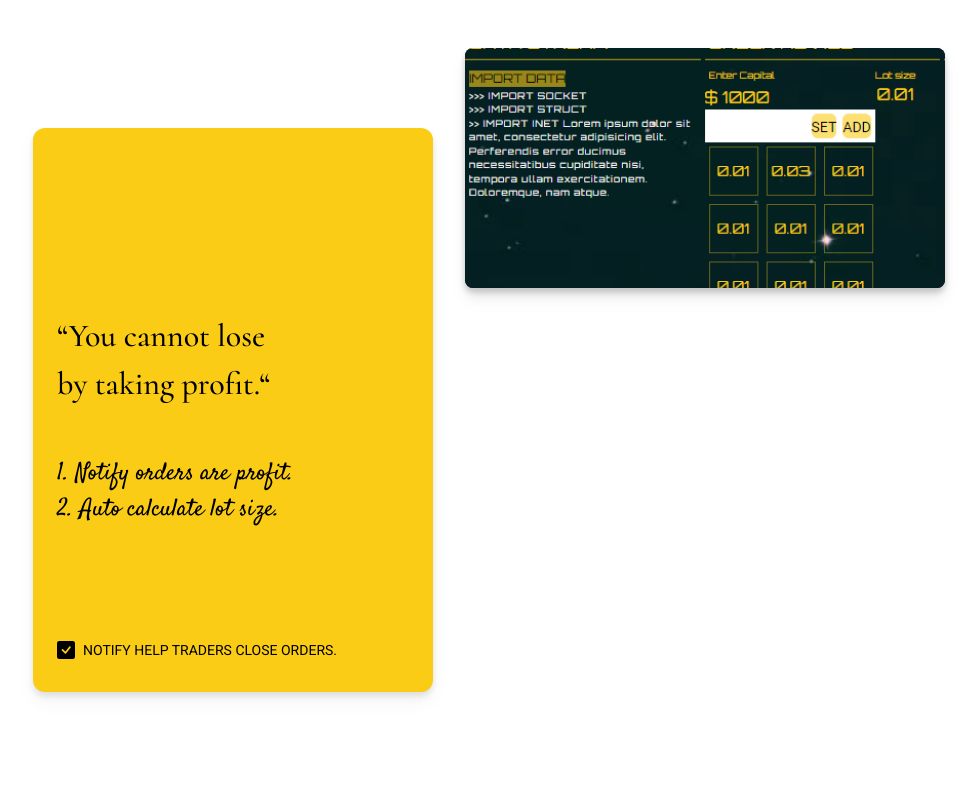
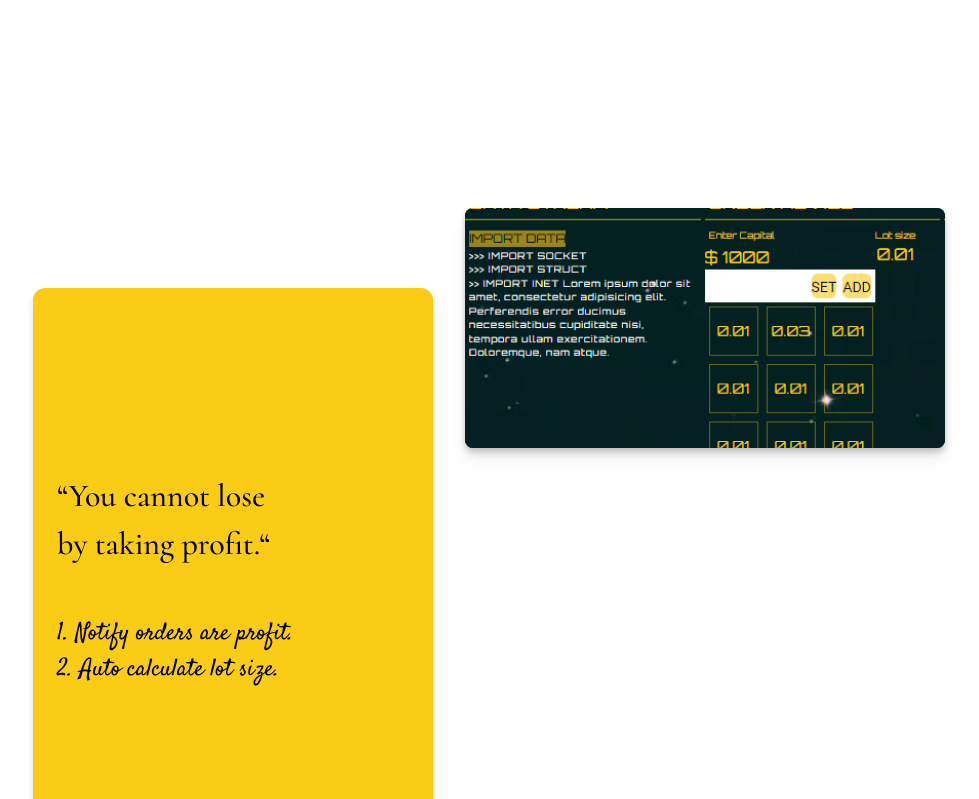
Before and after one commit to reacthcmvn/nextdevvn, a Next.js app: page /projects in a window 1280 px wide. Shown: the part 1660-2459 px from the top of the page, without its empty margins (151-1130 px from the left). Built offline with nearby package versions, Linux system fonts and the light colour scheme.

Commit message:
cleaner avatar

```diff
--- a/next.config.js
+++ b/next.config.js
@@ -1,6 +1,9 @@
 /** @type {import('next').NextConfig} */
 const nextConfig = {
+  images: {
+    domains: ["nextdevvn2.vercel.app"],
+  },
   reactStrictMode: true,
-}
+};
 
-module.exports = nextConfig
+module.exports = nextConfig;
--- a/pages/index.js
+++ b/pages/index.js
@@ -3,7 +3,7 @@ import Image from "next/image";
 import Link from "next/link";
 
 import getme from "../styles/src/img/tungnoise.jpg";
-import avatar from "../styles/src/img/tungnoise.jpg";
+import tungclean from "../styles/src/img/tungclean.jpg";
 
 import { GoHeart } from "react-icons/go";
 
@@ -18,7 +18,7 @@ export default function Home() {
             {/* <div className=" bg-pink-500  min-h-[60vh] mt-4 ml-2 max-w-[30vh] rounded-l-[100vh] z-[99] bg-cover bg-[url('https://nextdevvn2.vercel.app/_next/image?url=%2F_next%2Fstatic%2Fmedia%2Ftungnoise.8c3624ea.jpg&w=3840&q=75')] "></div> */}
             <div className="relative overflow-hidden bg-orange-500/30  min-h-[60vh] mt-4 ml-2 max-w-[30vh] rounded-l-[100vh] z-[99]  ">
               <Image
-                src={getme}
+                src={tungclean}
                 alt="get this url"
                 layout="fill"
                 objectFit="cover"
--- a/pages/projects.js
+++ b/pages/projects.js
@@ -75,7 +75,7 @@ const projects = () => {
         <br />
       </div>
       {/* ---------------------overview-------------------------------------------- */}
-      <div className=" h-[100vh] bg-red-500/0 py-10 px-6">
+      <div className=" h-[100vh] bg-red-500/0  py-10 px-6 ">
         <div id="headline" className="font-robo  text-center">
           <div className="text-[3rem] font-bold ">
             <p>Built by Trader,</p>
@@ -87,7 +87,7 @@ const projects = () => {
           </p>
         </div>
         <Link href="https://funtradinglab2.vercel.app/">
-          <div className="rounded-lg bg-gray-100 h-20 mx-0 my-6 font-robo font-semibold text-lg flex justify-start pl-6">
+          <div className="cursor-pointer rounded-lg bg-gray-100 h-20 mx-0 my-6 font-robo font-semibold text-lg flex justify-start pl-6">
             <HiCursorClick className="my-auto m-2 " />
             <p className="my-auto">Watch Live Demo Now!</p>
           </div>
@@ -106,7 +106,7 @@ const projects = () => {
           <p className="text-center font-bold text-[2rem] ">
             Fully customizable dashboard
           </p>
-          <p className="text-center font-robo p-2 my-auto text-sm">
+          <p className="text-center font-robo p-2 mb-[40px] text-sm">
             More than 12 indicators are included. Aimed to assist traders making
             meaningful decisions.
           </p>
@@ -116,7 +116,7 @@ const projects = () => {
 
       <div
         id="demo-part-1"
-        className="min-h-[40vh] max-w-[400px] rounded-xl bg-yellow-400 mx-6 my-40 drop-shadow-lg"
+        className="relative min-h-[40vh] max-w-[400px] rounded-xl bg-yellow-400 mx-6 my-80 drop-shadow-lg"
       >
         <div className="flex justify-end w-full">
           <div
@@ -131,8 +131,11 @@ const projects = () => {
             />
           </div>
         </div>
-        <div id="quote" className="font-corm text-[2rem] p-6 min-h-[60vh]">
-          <div className="mt-40">
+        <div
+          id="quote"
+          className="font-corm text-[2rem] p-6 min-h-[40vh] mt-40"
+        >
+          <div className="">
             <p>&ldquo;You cannot lose </p>
             <p> by taking profit.&ldquo;</p>
             <br />
```
Also changed, not shown: styles/src/img/tungclean.jpg (added).
